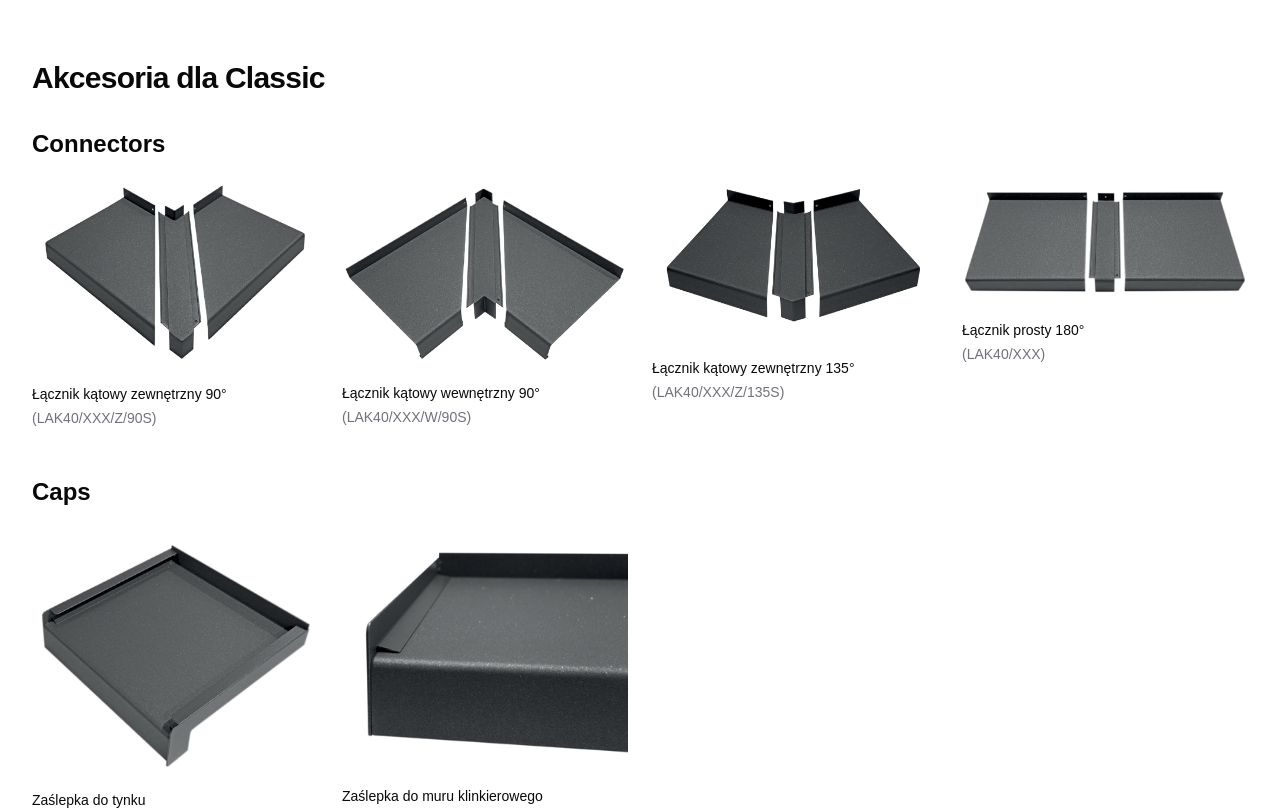
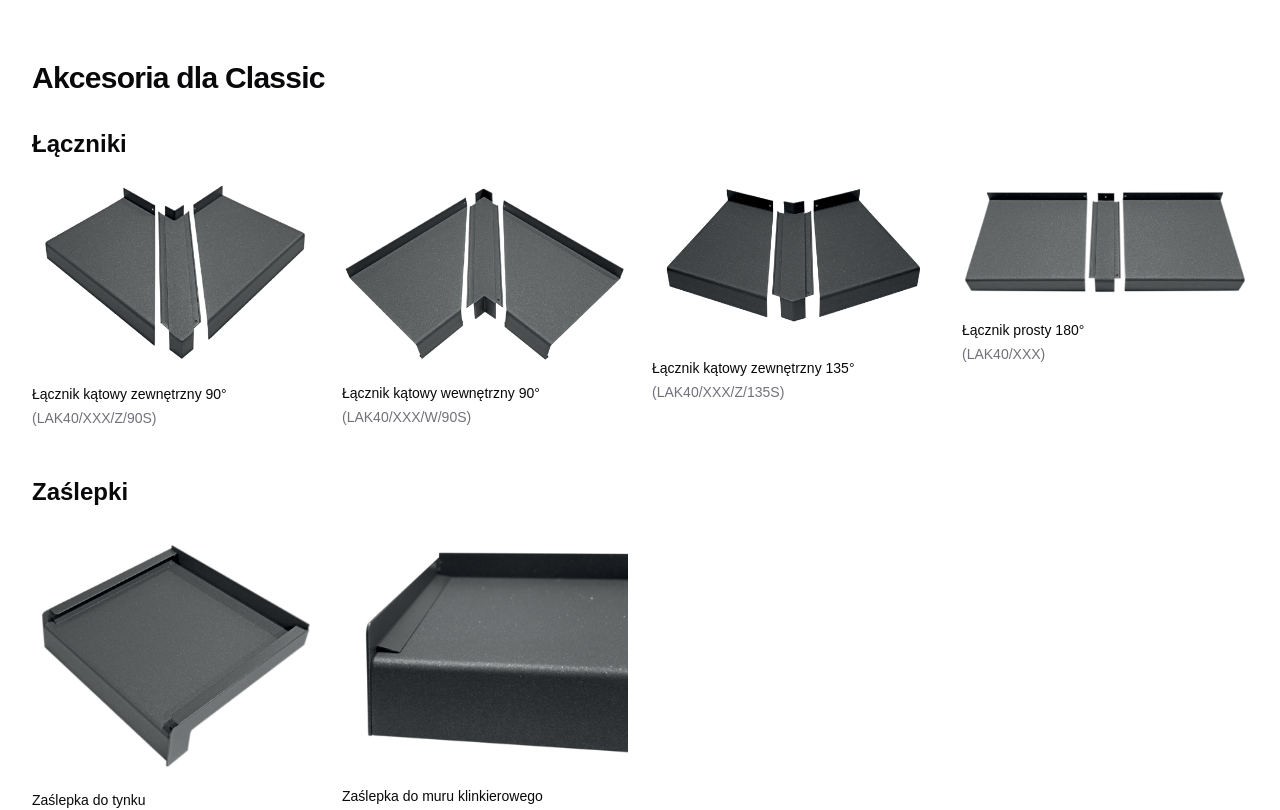
Before and after one commit to Osinek280/on-tech, a Next.js app: page / in a window 1280 px wide. Shown: the part 1360-2170 px from the top of the page. Built offline with nearby package versions, Linux system fonts and the light colour scheme.

Commit message:
style changes

```diff
--- a/components/accessories.tsx
+++ b/components/accessories.tsx
@@ -1,22 +1,38 @@
-import { Cap, Connector } from '@/constants'
-import Image from 'next/image'
+import { Cap, Connector } from "@/constants";
+import Image from "next/image";
 
-export default function Accessories({title, connectors, caps}: {title: string, connectors: Connector[], caps: Cap[]}) {
+export default function Accessories({
+  title,
+  connectors,
+  caps,
+}: {
+  title: string;
+  connectors: Connector[];
+  caps: Cap[];
+}) {
   return (
     <section className="bg-background py-16 sm:py-24">
       <div className="container mx-auto px-4 sm:px-6 lg:px-8">
-        <h2 className="text-3xl font-bold tracking-tight text-foreground mb-8">{title}</h2>
+        <h2 className="text-3xl font-bold tracking-tight text-foreground mb-8">
+          {title}
+        </h2>
 
         <div className="space-y-12">
-          <ProductGrid title="Connectors" products={connectors} />
-          <ProductGrid title="Caps" products={caps} />
+          <ProductGrid title="Łączniki" products={connectors} />
+          <ProductGrid title="Zaślepki" products={caps} />
         </div>
       </div>
     </section>
-  )
+  );
 }
 
-function ProductGrid({ title, products }: { title: string, products: (Connector | Cap)[] }) {
+function ProductGrid({
+  title,
+  products,
+}: {
+  title: string;
+  products: (Connector | Cap)[];
+}) {
   return (
     <div>
       <h3 className="text-2xl font-semibold text-foreground mb-6">{title}</h3>
@@ -26,7 +42,7 @@ function ProductGrid({ title, products }: { title: string, products: (Connector
         ))}
       </div>
     </div>
-  )
+  );
 }
 
 function ProductCard({ product }: { product: Connector | Cap }) {
@@ -53,5 +69,5 @@ function ProductCard({ product }: { product: Connector | Cap }) {
         </div>
       </div>
     </div>
-  )
+  );
 }
--- a/components/footer.tsx
+++ b/components/footer.tsx
@@ -3,20 +3,26 @@ export default function Footer() {
     <footer className="bg-white">
       <div className="max-w-7xl mx-auto py-12 px-4 sm:px-6 md:flex md:items-center md:justify-between lg:px-8">
         <div className="flex justify-center space-x-6 md:order-2">
-          <a href="mailto:biuro@on-tech.net.pl" className="text-gray-400 hover:text-gray-500">
+          <a
+            href="mailto:biuro@on-tech.net.pl"
+            className="text-gray-400 hover:text-gray-500"
+          >
             biuro@on-tech.net.pl
           </a>
           <span className="text-gray-400">|</span>
-          <a href="tel:+48123456789" className="text-gray-400 hover:text-gray-500">
-            +48 123 456 789
+          <a
+            href="tel:+48602366104"
+            className="text-gray-400 hover:text-gray-500"
+          >
+            +48 602 366 104
           </a>
         </div>
         <div className="mt-8 md:mt-0 md:order-1">
           <p className="text-center text-base text-gray-400">
-            &copy; 2023 ParapetyPL. Wszelkie prawa zastrzeżone.
+            &copy; 2025 ParapetyPL. Wszelkie prawa zastrzeżone.
           </p>
         </div>
       </div>
     </footer>
-  )
+  );
 }
```
